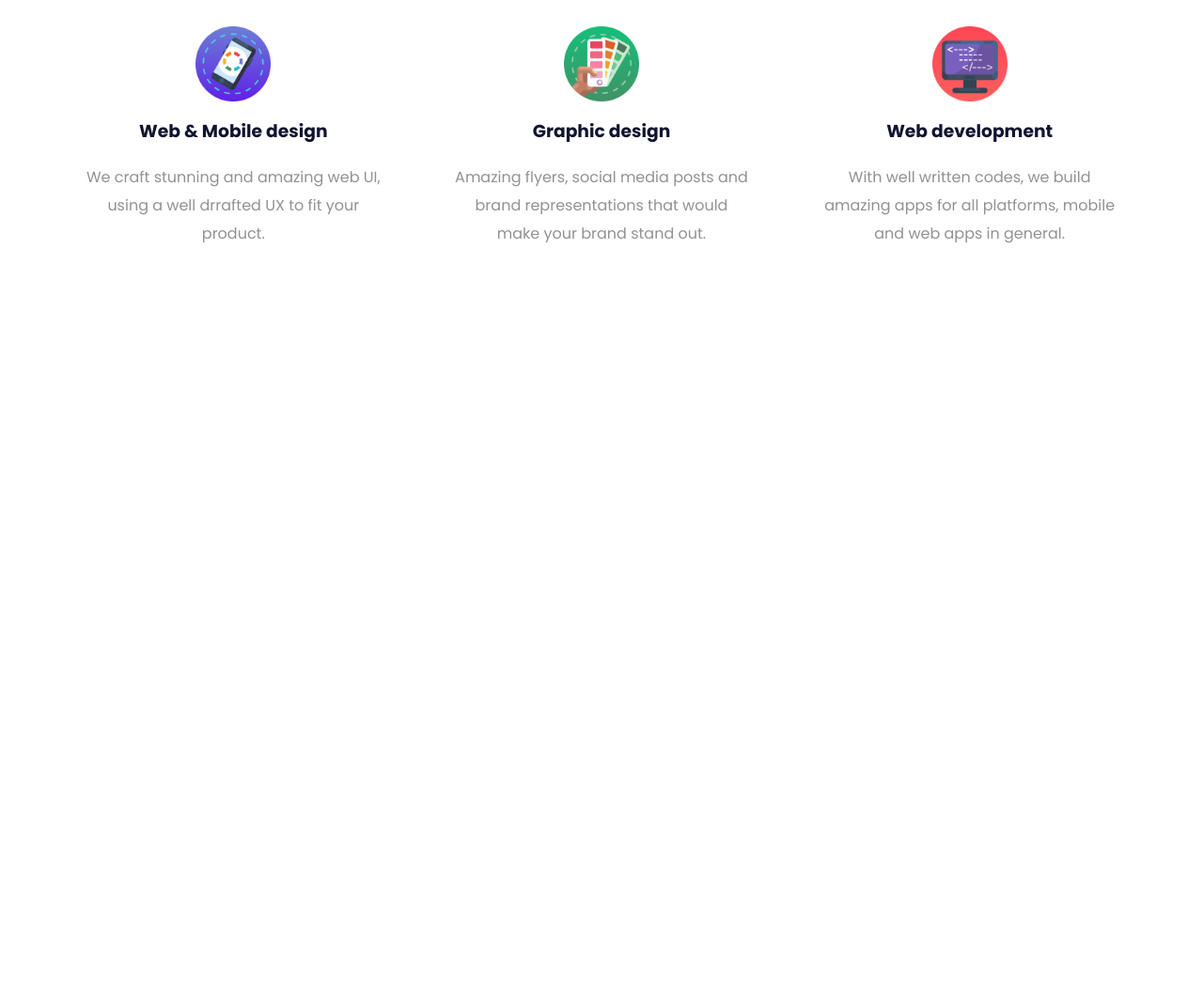
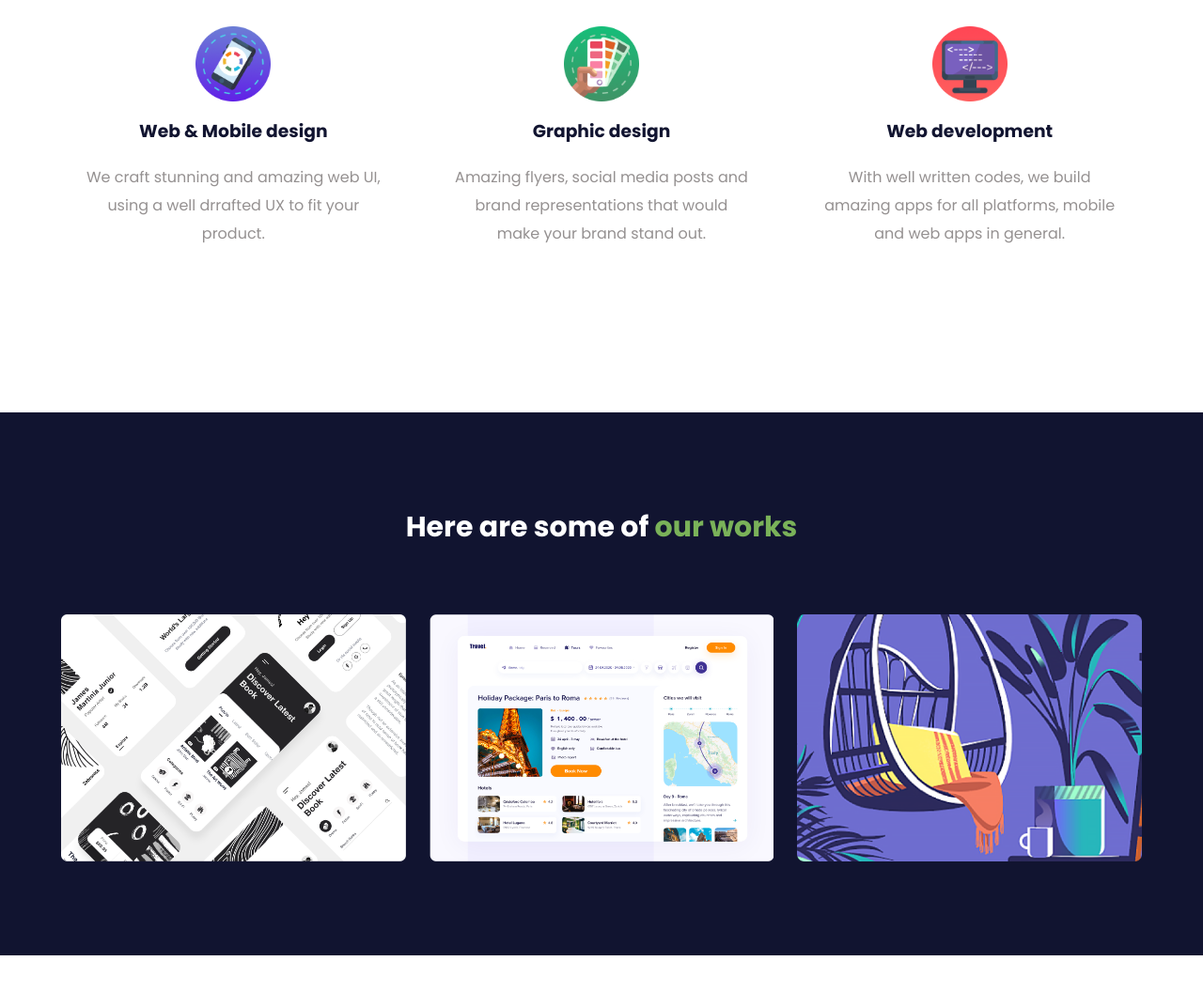
Before and after one commit to azizulwd/creative-agency-with-html-and-Css, a plain HTML site: page index.html in a window 1280 px wide. Shown: the part 1117-2173 px from the top of the page at 94% size. Before the commit the page ends 1506 px from the top, so only its background shows below. Drawn offline with Linux system fonts and the light colour scheme.

Commit message:
portfolio section added

```diff
--- a/index.html
+++ b/index.html
@@ -83,6 +83,19 @@
                 </div>
             </div>
         </section>
+
+
+        <!-- ==== Portfolio Section ==== -->
+        <section class="portfolio">
+            <div class="portfolio_title">
+                <h2>Here are some of <span>our works</span></h2>
+            </div>
+            <div class="projects container">
+                <img src="images/carousel-1.png" alt="">
+                <img src="images/carousel-2.png" alt="">
+                <img src="images/carousel-4.png" alt="">
+            </div>
+        </section>
     </main>
 </body>
 </html>
--- a/styles/style.css
+++ b/styles/style.css
@@ -128,7 +128,7 @@ Main CSS (Partner)
 Main CSS (Services)
 ======================= */
 .services{
-    margin-bottom: 100px;
+    margin-bottom: 150px;
 }
 .services_title{
     text-align: center;
@@ -169,3 +169,29 @@ Main CSS (Services)
     color: #959191;
     line-height: 30px;
 }
+
+
+
+/* =======================
+Main CSS (Portfolio)
+======================= */
+.portfolio{
+    background: #111430;
+    margin-bottom: 100px;
+    padding: 100px 0;
+}
+.projects{
+    display: grid;
+    grid-template-columns: repeat(3, 1fr);
+    grid-gap: 25px;
+}
+.portfolio_title{
+    text-align: center;
+    margin-bottom: 70px;
+}
+.portfolio_title h2{
+    color: #fff;
+}
+.portfolio_title h2 span{
+    color: #7ab259;
+}
```
